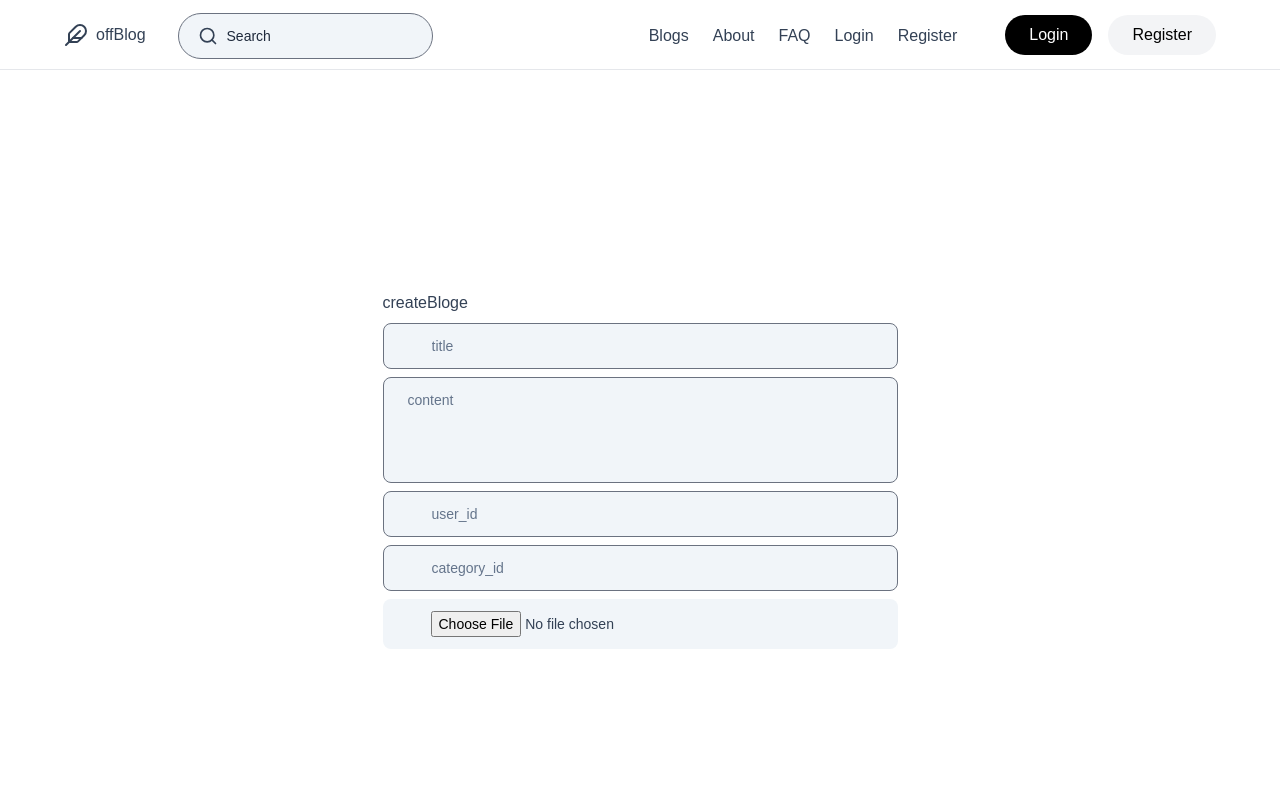
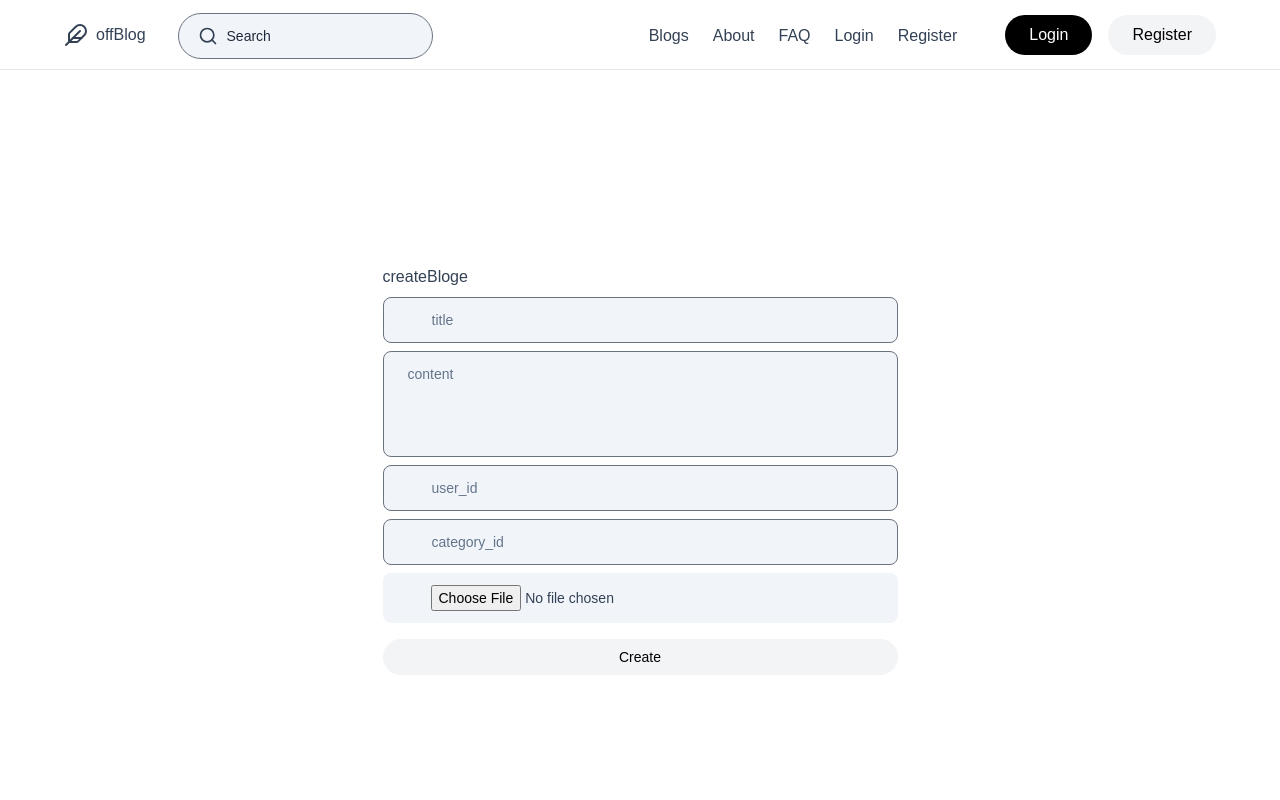
Before and after one commit to rachidfrex/OffBlog, a React (Vite) app: page /about in a window 1280 px wide. Shown: the top 800 px of the page. Built offline with nearby package versions, Linux system fonts and the light colour scheme; the HTML template or start-up script is replaced by a standard one.

Commit message:
Refactor createBloge.jsx to update image state variable and add submit functionality

```diff
--- a/src/components/createBloge.jsx
+++ b/src/components/createBloge.jsx
@@ -6,7 +6,10 @@ function CreateBloge() {
   const [content, setContent] = useState("");
   const [user_id, setUser_id] = useState("");
   const [category_id, setCategory_id] = useState("");
-  const [image, setImage] = useState("");
+    const [image_url, setImage] = useState("");
+  const handelsubmit = () => {
+    console.log(title, content, user_id, category_id, image_url);
+  }
   return (
     <div className="flex flex-col gap-2 justify-center items-center h-screen">
       <div className=" max-w-[515px]  gap-2 flex flex-col w-full  ">
@@ -45,11 +48,16 @@ function CreateBloge() {
         />
         <input
           type="file"
-          value={image}
+          value={image_url}
           onChange={(e) => setImage(e.target.value)}
           placeholder="image"
           className="md:w-auto text-sm w-full bg-slate-100 bg-grey p-3  pl-6 pr-[12%] md:pr-6 rounded-lg placeholder:text-slate-500 focus:outline-none  focus:ring-2 focus:placeholder:text-black focus:ring-black focus:ring-opacity-50 md:pl-12 "
         />
+        <button
+        onClick={handelsubmit}
+        className="btn-light py-2 text-sm mt-2 flex justify-center w-full">
+          create
+        </button>
       </div>
     </div>
   );
```
